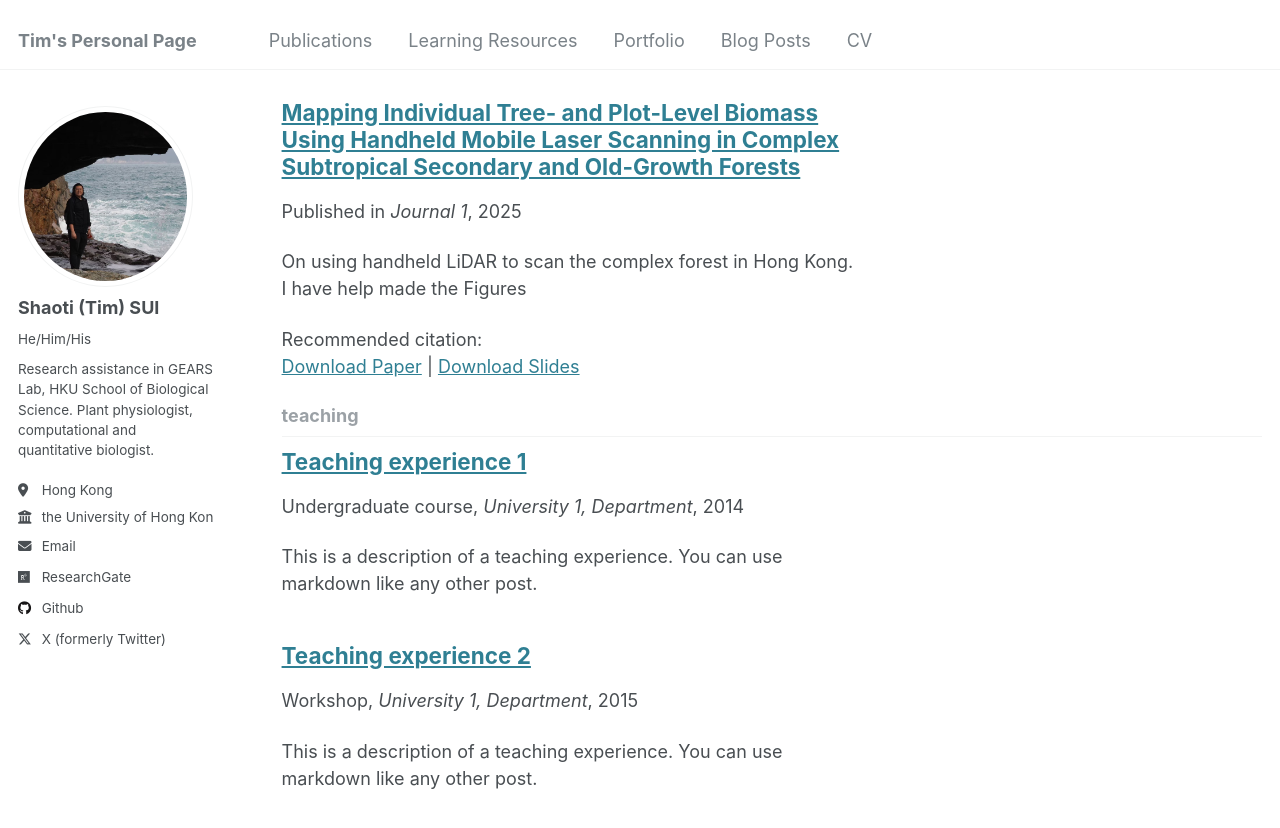
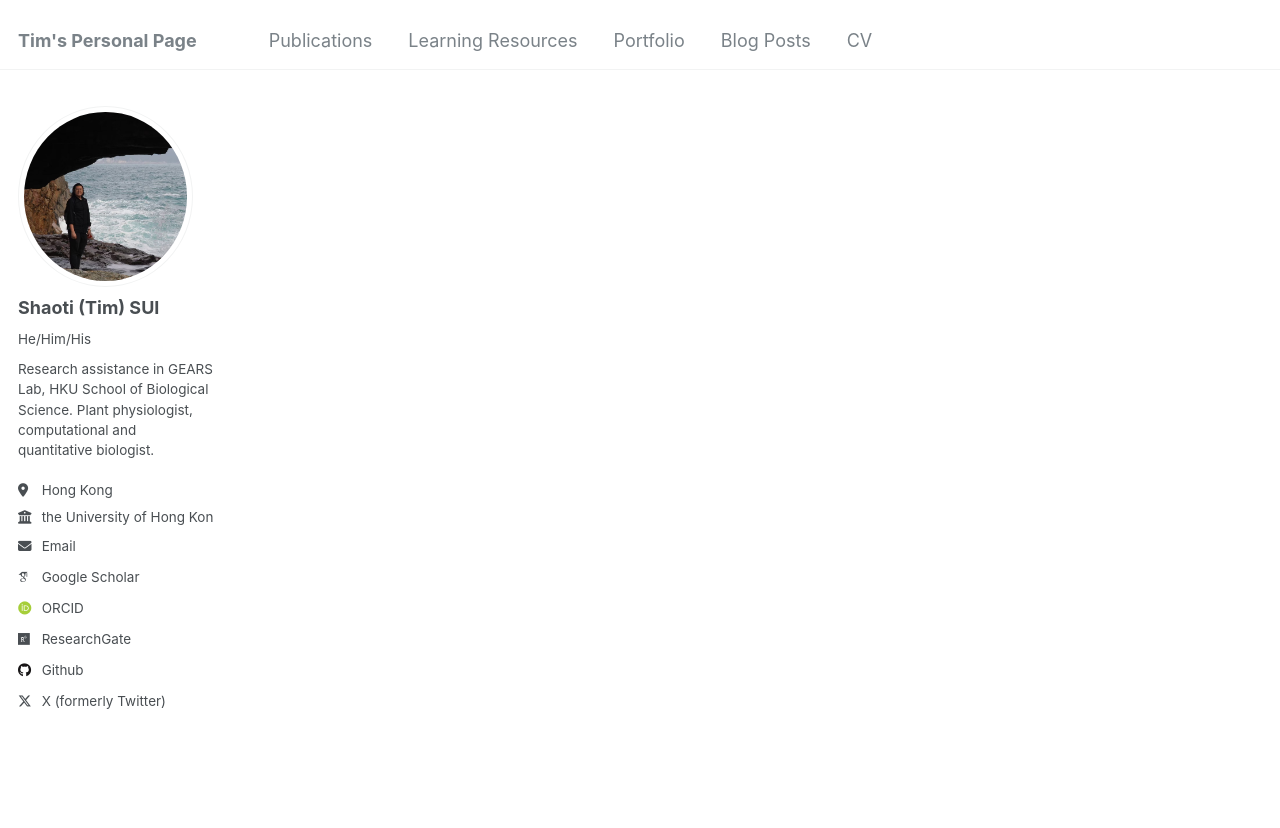
Before and after one commit to timplanta/timplanta.github.io, a Jekyll site: the page built from _pages/collection-archive.html, in a window 1280 px wide and 900 px high, scrolled down 1931 px. Shown: the top 828 px of the window. Built offline with Jekyll 4.4.1, drawn with Linux system fonts in a browser that asks for light colours; some web fonts are replaced; part of the change alters nothing that is shown; some of the changed text lies outside the part shown.

Commit message:
Update _config.yml

```diff
--- a/_config.yml
+++ b/_config.yml
@@ -32,9 +32,9 @@ author:
 
   # Academic websites
   arxiv            : # URL - Update with the correct link to your profile
-  googlescholar    : #
+  googlescholar    : "https://scholar.google.com/citations?hl=zh-CN&user=UfHOKE4AAAAJ"
   impactstory      : # URL
-  orcid            : #"http://orcid.org/yourorcidurl"
+  orcid            : "https://orcid.org/0009-0008-2875-7917"
   semantic         : # URL
   pubmed           : #"https://www.ncbi.nlm.nih.gov/pubmed/?term=john+snow"
   researchgate     : "https://www.researchgate.net/profile/Shaoti-Sui"
@@ -213,13 +213,13 @@ kramdown:
 # These settings control the types of collections used by the template
 collections:
   teaching:
-    output: true
+    output: false
     permalink: /:collection/:path/
   publications:
     output: true
     permalink: /:collection/:path/
   portfolio:
-    output: true
+    output: false
     permalink: /:collection/:path/
   learning resource:
     output: true
```
